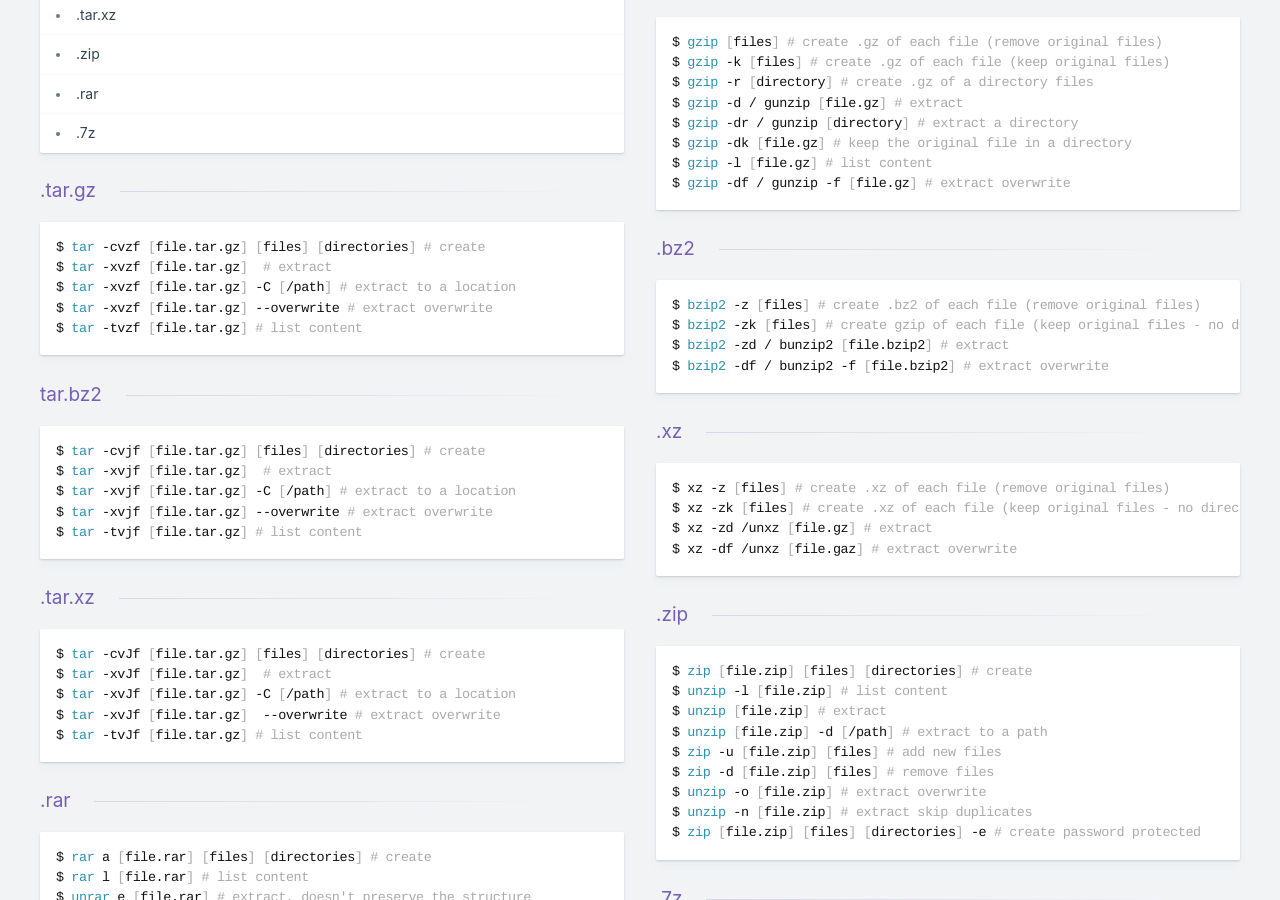
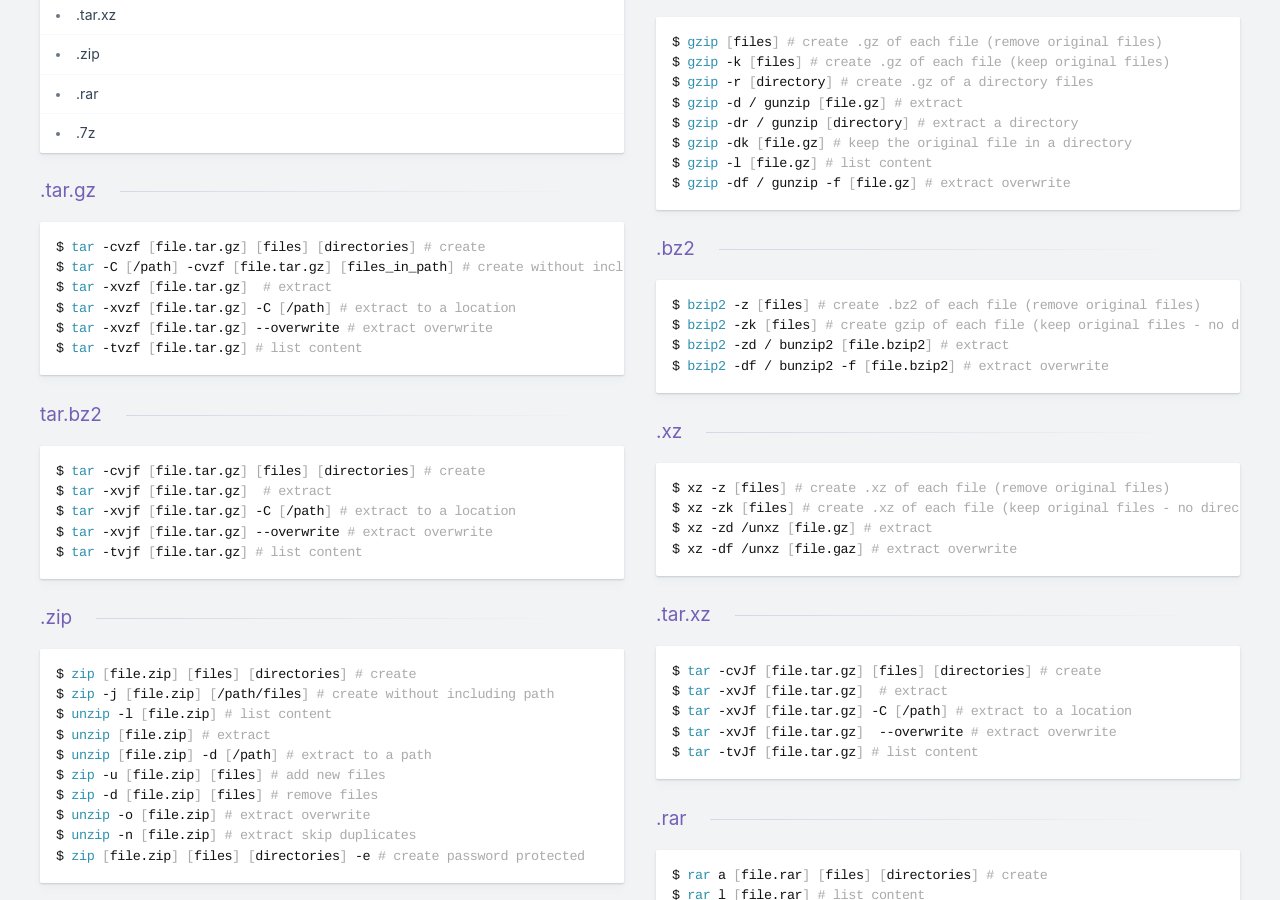
Before and after one commit to kasramp/cheat-sheet-factory, a Jekyll site: the page built from linux/file_compression.md, in a window 1280 px wide and 900 px high, scrolled down 730 px. Built offline with Jekyll 4.4.1, drawn with Linux system fonts in a browser that asks for light colours; nearby versions of some CDN libraries.

Commit message:
Cheatsheet for .tar.gz an .zip creation without adding the path of the file (directories)

````diff
--- a/linux/file_compression.md
+++ b/linux/file_compression.md
@@ -66,6 +66,7 @@ $ gzip -df / gunzip -f [file.gz] # extract overwrite
 
 ```bash
 $ tar -cvzf [file.tar.gz] [files] [directories] # create
+$ tar -C [/path] -cvzf [file.tar.gz] [files_in_path] # create without including the path
 $ tar -xvzf [file.tar.gz]  # extract
 $ tar -xvzf [file.tar.gz] -C [/path] # extract to a location
 $ tar -xvzf [file.tar.gz] --overwrite # extract overwrite
@@ -114,6 +115,7 @@ $ tar -tvJf [file.tar.gz] # list content
 
 ```bash
 $ zip [file.zip] [files] [directories] # create
+$ zip -j [file.zip] [/path/files] # create without including path
 $ unzip -l [file.zip] # list content
 $ unzip [file.zip] # extract
 $ unzip [file.zip] -d [/path] # extract to a path
````
Also changed, not shown: other parts of linux/file_compression.md (+1 -1 lines).
